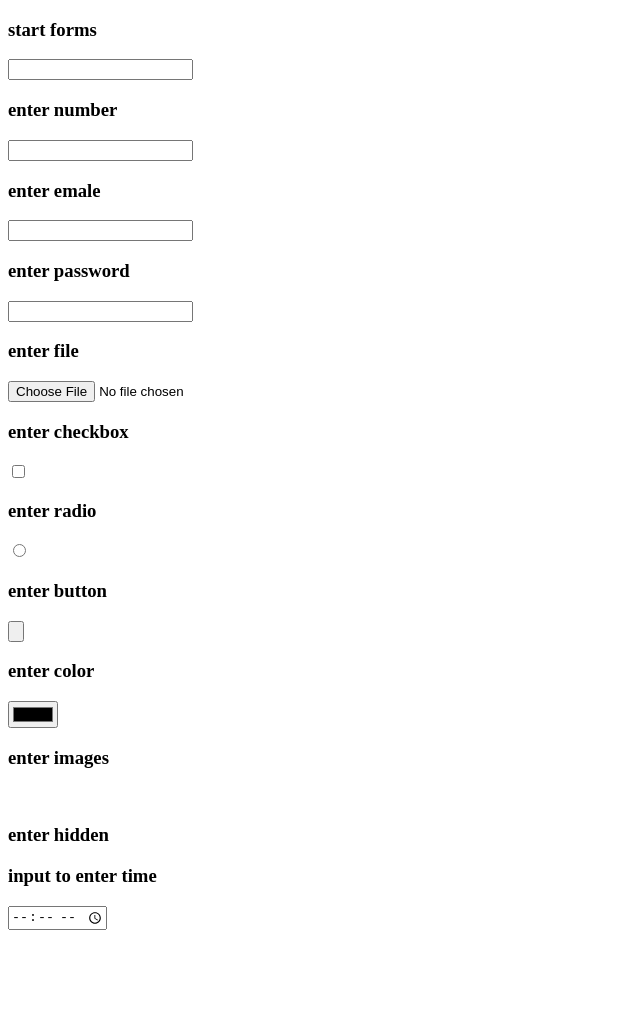
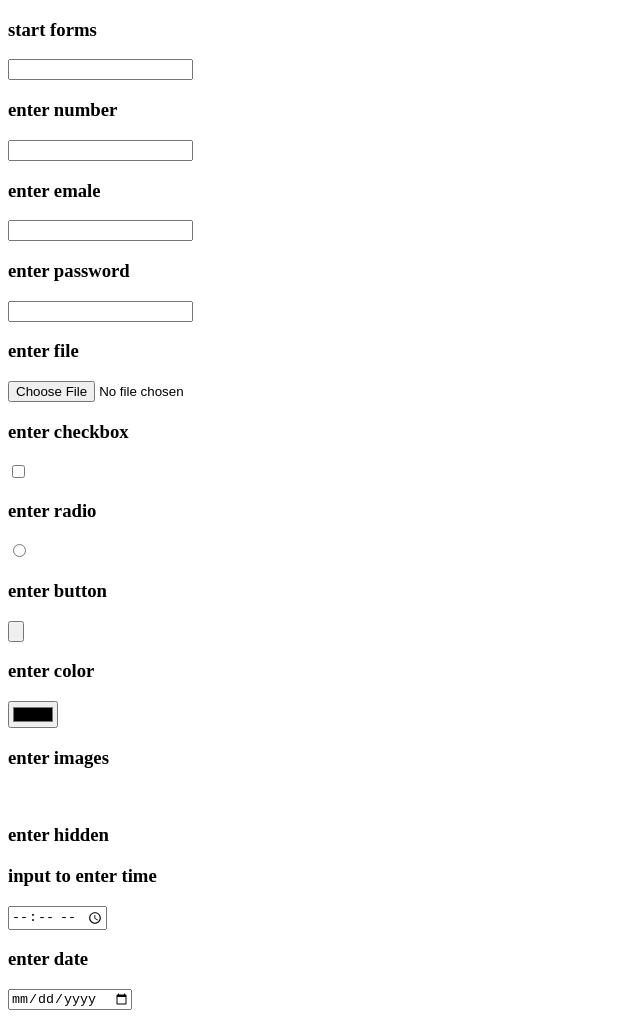
Before and after one commit to muradovdilshod/muradov-md, a plain HTML site: page index.html in a window 1280 px wide. Shown: the whole page, without its empty margins (0-640 px from the left). Before the commit the page ends 938 px from the top, so only its background shows below. Drawn offline with Linux system fonts and the light colour scheme.

Commit message:
input to emter date

```diff
--- a/index.html
+++ b/index.html
@@ -80,5 +80,11 @@
 
 <input type="time" name="" id="">
 
+<!-- input to enter date -->
+
+<h3>enter date</h3>
+
+<input type="date" name="" id="">
+
 </body>
 </html>
```
